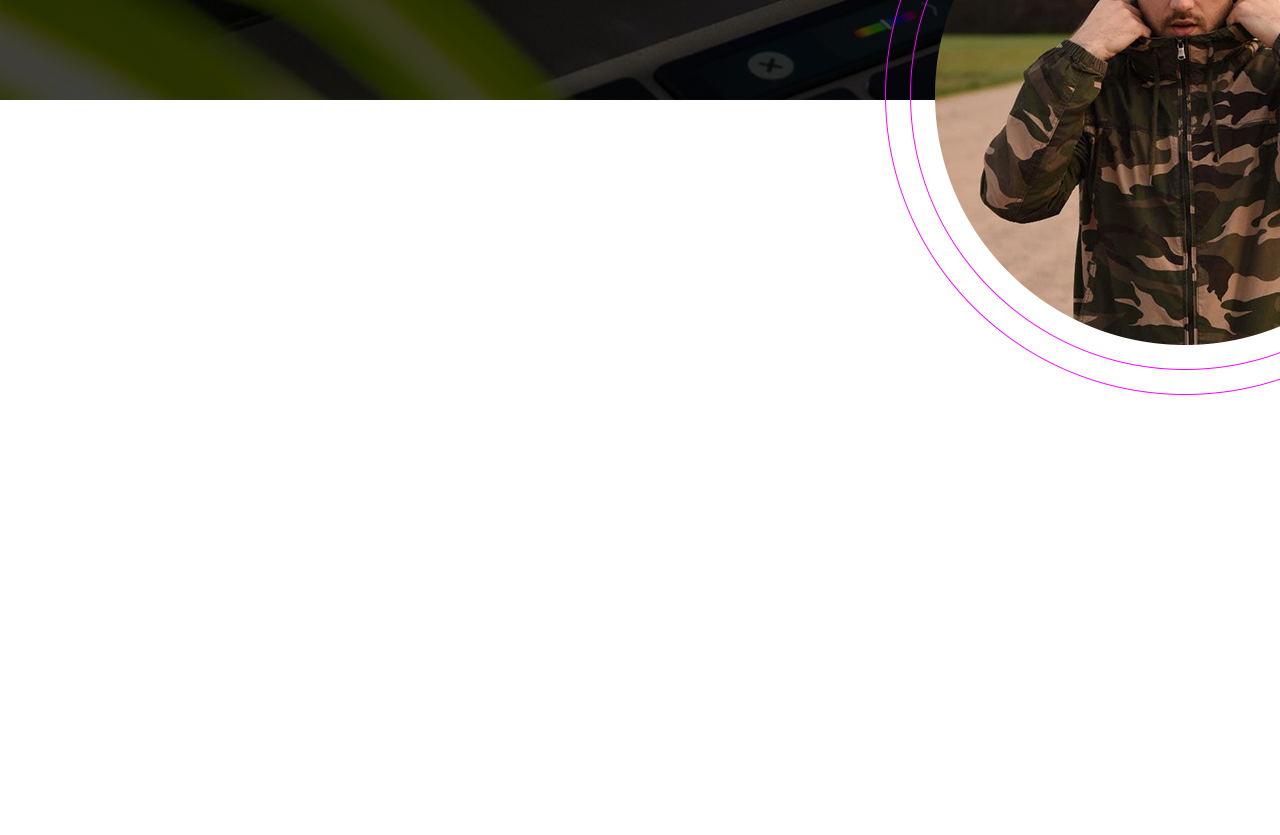
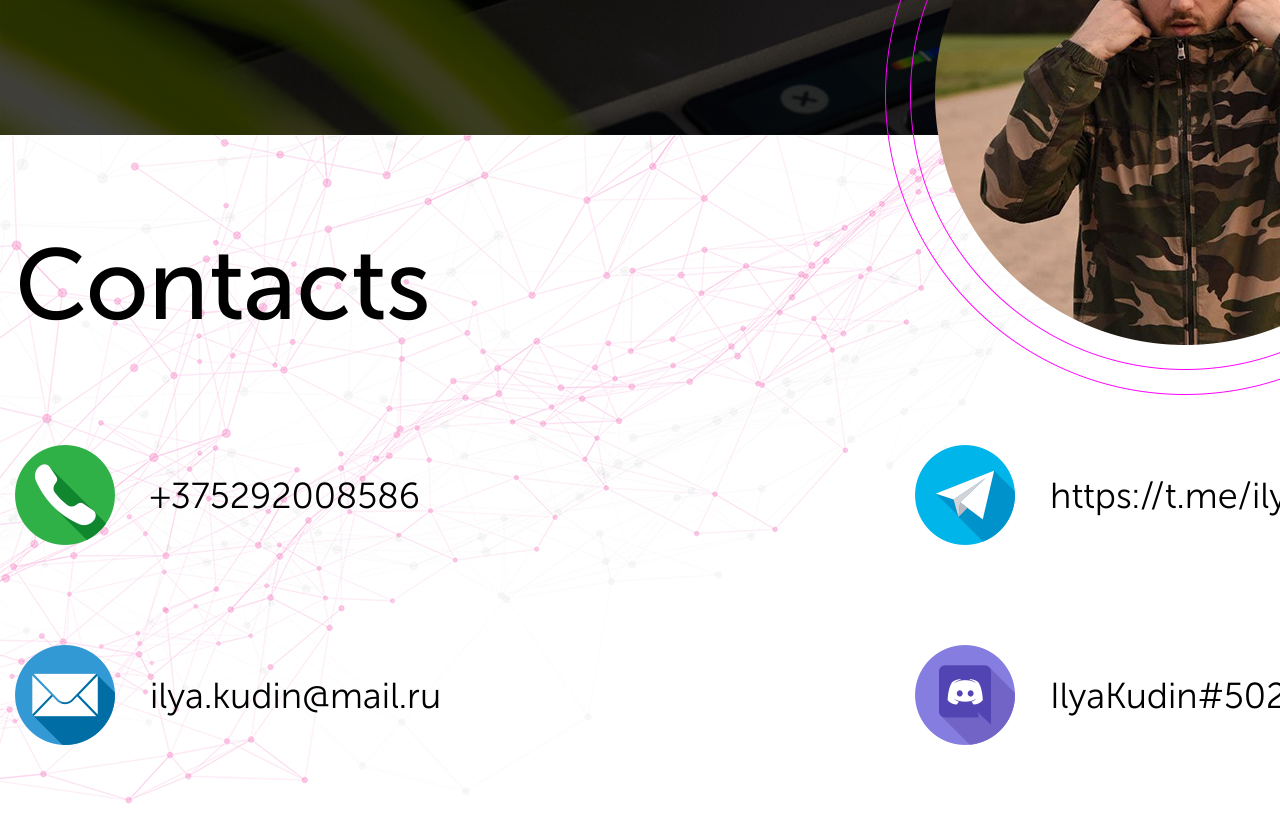
Before and after one commit to ilyakudin/rsschool-cv, a plain HTML site: page index.html in a window 1280 px wide. Shown: the part 700-1535 px from the top of the page. Before the commit the page ends 1269 px from the top, so only its background shows below. Drawn offline with Linux system fonts and the light colour scheme.

Commit message:
feat: add block contacts

```diff
--- a/css/style.css
+++ b/css/style.css
@@ -8,6 +8,7 @@
     height: 800px;
     padding-top: 35px;
     background: url(../img/board-1.jpg) no-repeat;
+    background-size: cover;
 }
 
 .container {
@@ -53,3 +54,38 @@
 .promo__ava {
     transform: translate(870px, -170px);
 }
+
+.contacts {
+    height: 700px;
+    background: url(../img/board-2.jpg) no-repeat;
+    background-size: cover;
+}
+
+.contacts__board1 {
+    padding-top: 90px;
+    font-size: 100px;
+    font-weight: 500;
+    text-align: left;
+    color: #000000;
+}
+
+.social__network {
+    display: flex;
+    flex-wrap: wrap;
+    justify-content: space-between;
+}
+
+.sociale__icon {
+    display: flex;
+    justify-content: start;
+    margin-top: 100px;
+    width: 540px;
+    font-size: 36px;
+    font-weight: 300;
+    color: #000000;
+    align-items: center;
+}
+
+.sociale__icon > img {
+    margin-right: 35px;
+}
--- a/index.html
+++ b/index.html
@@ -40,6 +40,29 @@
             <img class="promo__ava" src="img/ava-board.png" alt="ava-board">
         </div>
     </div>
+    <div class="contacts">
+        <div class="container">
+            <h2 class="contacts__board1">Contacts</h2>
+            <div class="social__network">
+                <div class="sociale__icon">
+                    <img src="icon/Sociale/phone.png" alt="phone">
+                    +375292008586
+                </div>
+                <div class="sociale__icon">
+                    <img src="icon/Sociale/telegram.png" alt="telegram">
+                    https://t.me/ilyakudin
+                </div>
+                <div class="sociale__icon">
+                    <img src="icon/Sociale/email.png" alt="E-mail">
+                    ilya.kudin@mail.ru
+                </div>
+                <div class="sociale__icon">
+                    <img src="icon/Sociale/discord.png" alt="discord">
+                    IlyaKudin#5029
+                </div>
+            </div>
+        </div>
+    </div>
 
 </body>
 </html>
```
Also changed, not shown: icon/Sociale/discord.png (added), icon/Sociale/email.png (added), icon/Sociale/phone.png (added), icon/Sociale/telegram.png (added), img/board-2.jpg (added).
